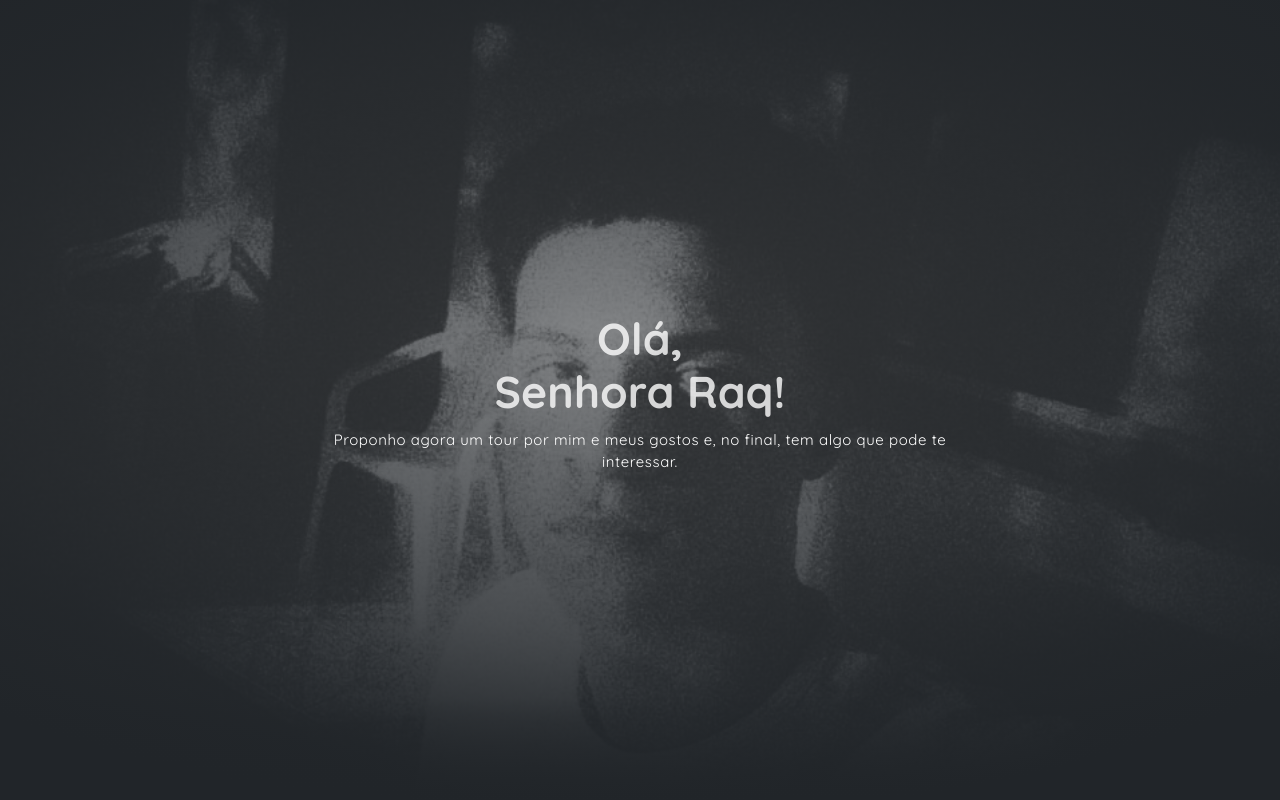
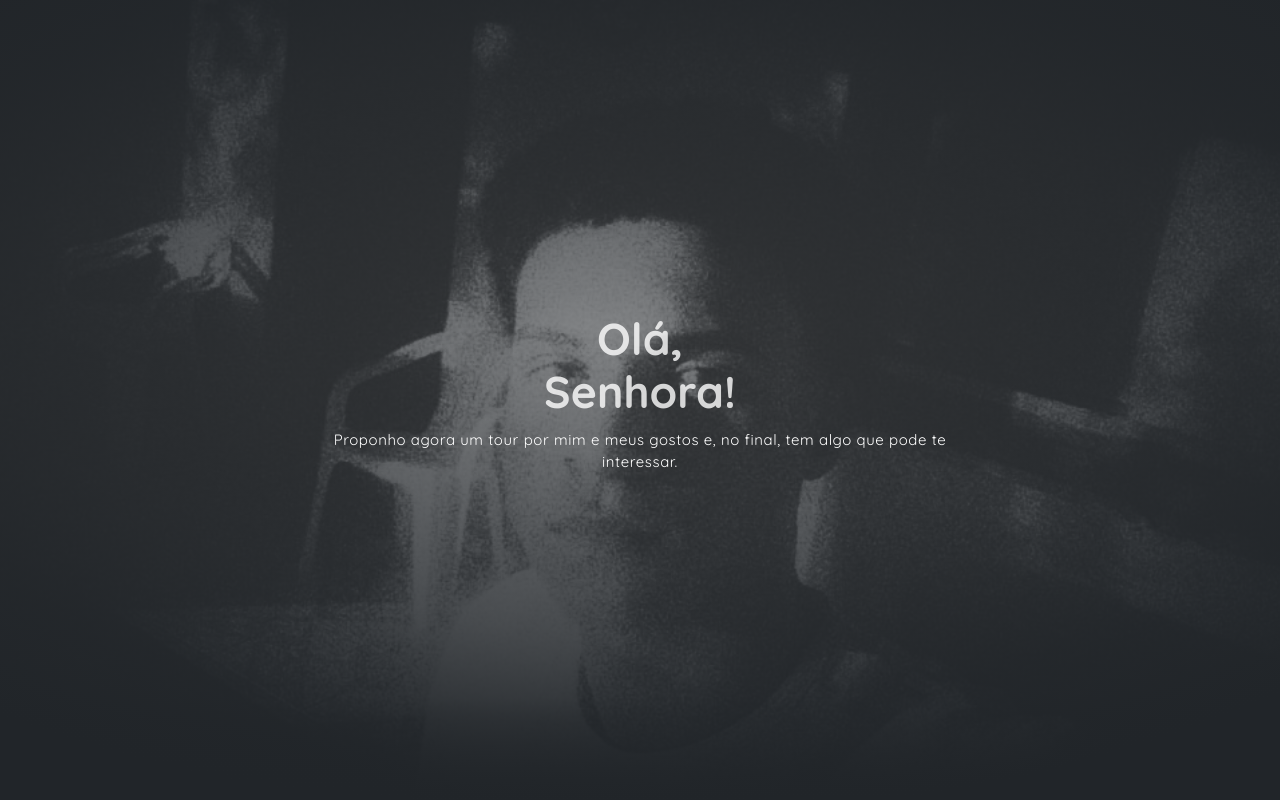
Before and after one commit to kaykcalixto/meet-me, a website: page index.html in a window 1280 px wide. Shown: the top 800 px of the page. Drawn offline with Linux system fonts and the light colour scheme; files whose address does not match are found by name.

Commit message:
Update index.html

```diff
--- a/index.html
+++ b/index.html
@@ -21,7 +21,7 @@
         <div class="header-content">
             <h1 class="header-title">Olá,
                 <br>
-                Senhora Raq!</h1>
+                Senhora!</h1>
                 <p class="header-subtitle">Proponho agora um tour por mim e meus gostos e, no final, tem algo que pode te interessar.</p>
                 <audio autoplay src="../X2Download.app - Abba - Dancing Queen (Official Music Video Remastered) (320 kbps).mp3" loop></audio>
             </div>
```
